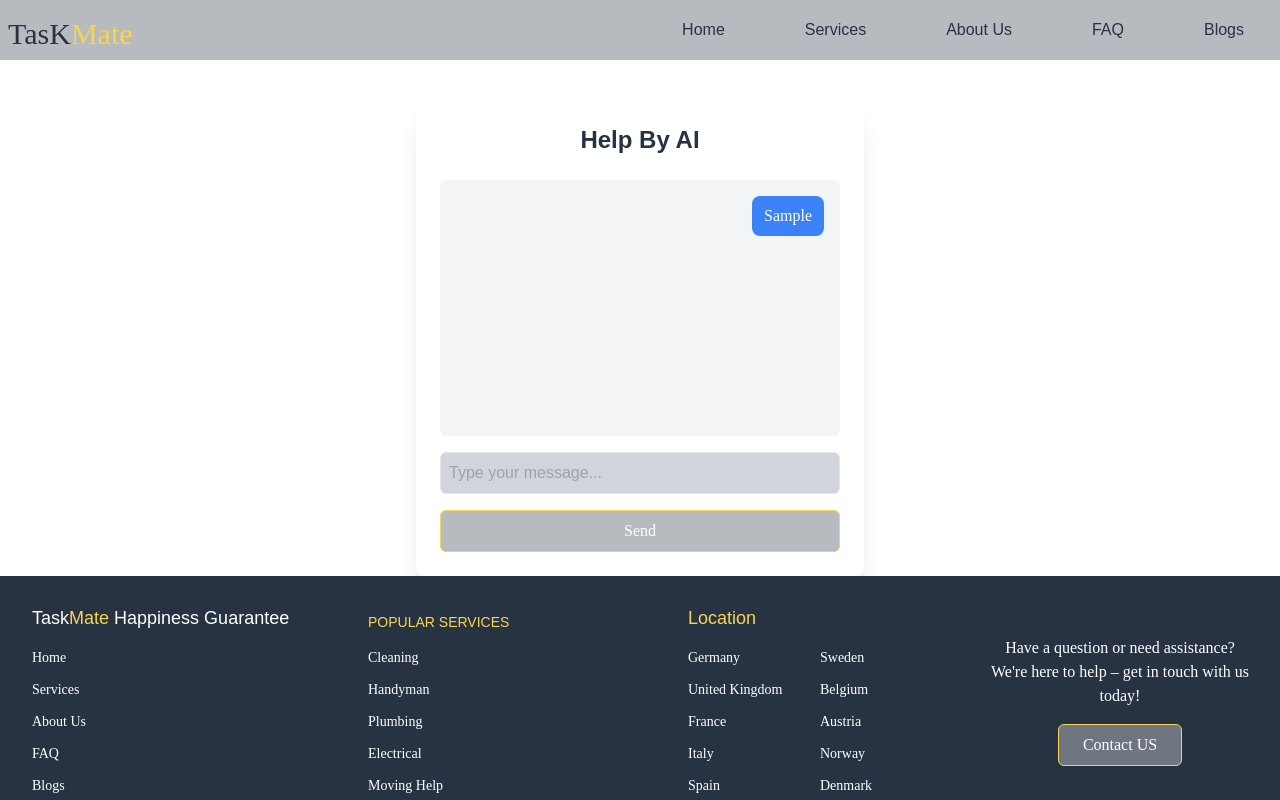
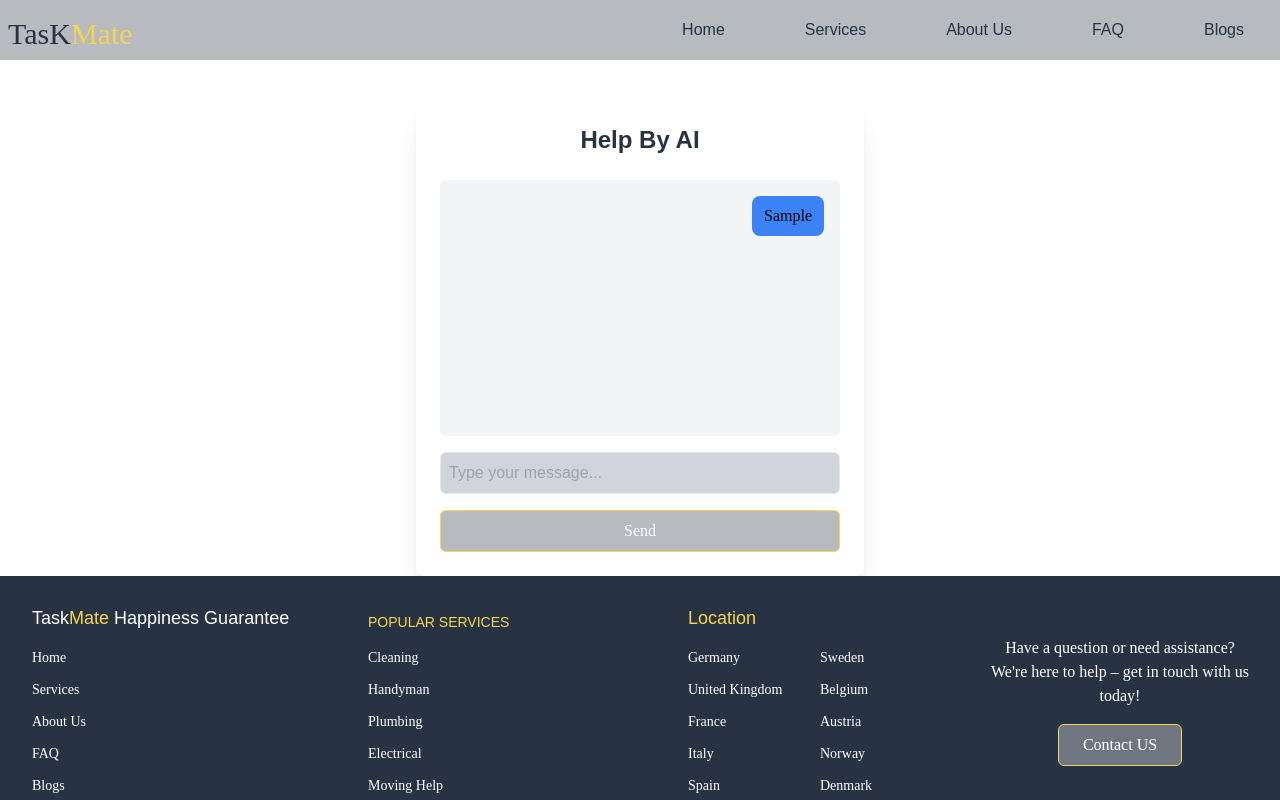
Before and after one commit to shreyathummar71/TaskMate_Frontend, a React (Vite) app: page /custHelpByAI in a window 1280 px wide. Both pictures are taken after typing "Sample" into the empty fields and a click on the button "Send". Shown: the top 800 px of the page. Built offline with nearby package versions, Linux system fonts and the light colour scheme; no server answers; a web font is replaced by a local one.

Commit message:
add renderMessageContent function to retrive message.content string from object

```diff
--- a/src/components/customer/CustHelpByAIInterface.jsx
+++ b/src/components/customer/CustHelpByAIInterface.jsx
@@ -9,7 +9,7 @@ const CustHelpByAIInterface = () => {
     // Fetch existing chat messages from the backend
     const fetchMessages = async () => {
       try {
-        const response = await axios.get("http://localhost:8081/api/chat");
+        const response = await axios.get("http://localhost:8081/aihelpcenter");
         setMessages(response.data);
       } catch (error) {
         console.error("Error fetching messages:", error);
@@ -26,22 +26,34 @@ const CustHelpByAIInterface = () => {
     setMessages([...messages, newMessage]);
 
     try {
-      const response = await axios.post(
-        "http://localhost:8081/api/ai-response",
-        { message: input }
-      );
-      const aiResponse = response.data.response;
+      const response = await axios.post("http://localhost:8081/aihelpcenter", {
+        message: input,
+      });
+      const aiResponse = response.data.messages;
       setMessages([
         ...messages,
         newMessage,
         { role: "assistant", content: aiResponse },
       ]);
+      console.log("aiResponse :", response);
     } catch (error) {
       console.error("Error with AI request:", error);
       alert("An error occurred. Please try again.");
     }
 
     setInput("");
+  };
+
+  const renderMessageContent = (message) => {
+    if (Array.isArray(message)) {
+      const assistantMessage = message.find((msg) => msg.role === "assistant");
+      return assistantMessage ? assistantMessage.content : "";
+    } else if (typeof message === "object" && message.content) {
+      return message.content;
+    } else if (typeof message === "string") {
+      return message;
+    }
+    return "";
   };
 
   return (
@@ -61,11 +73,11 @@ const CustHelpByAIInterface = () => {
               <span
                 className={`inline-block px-3 py-2 rounded-lg ${
                   msg.role === "user"
-                    ? "bg-blue-500 text-white"
+                    ? "bg-blue-500 text-black"
                     : "bg-gray-300 text-black"
                 }`}
               >
-                {msg.content}
+                {renderMessageContent(msg.content)}
               </span>
             </div>
           ))}
@@ -75,7 +87,7 @@ const CustHelpByAIInterface = () => {
           value={input}
           onChange={(e) => setInput(e.target.value)}
           placeholder="Type your message..."
-          className="w-full p-2 border font-primary text-tertiary bg-gray-300 rounded-md"
+          className="w-full p-2 border font-primary text-primary bg-gray-300 rounded-md"
         />
         <button
           onClick={handleSend}
```
